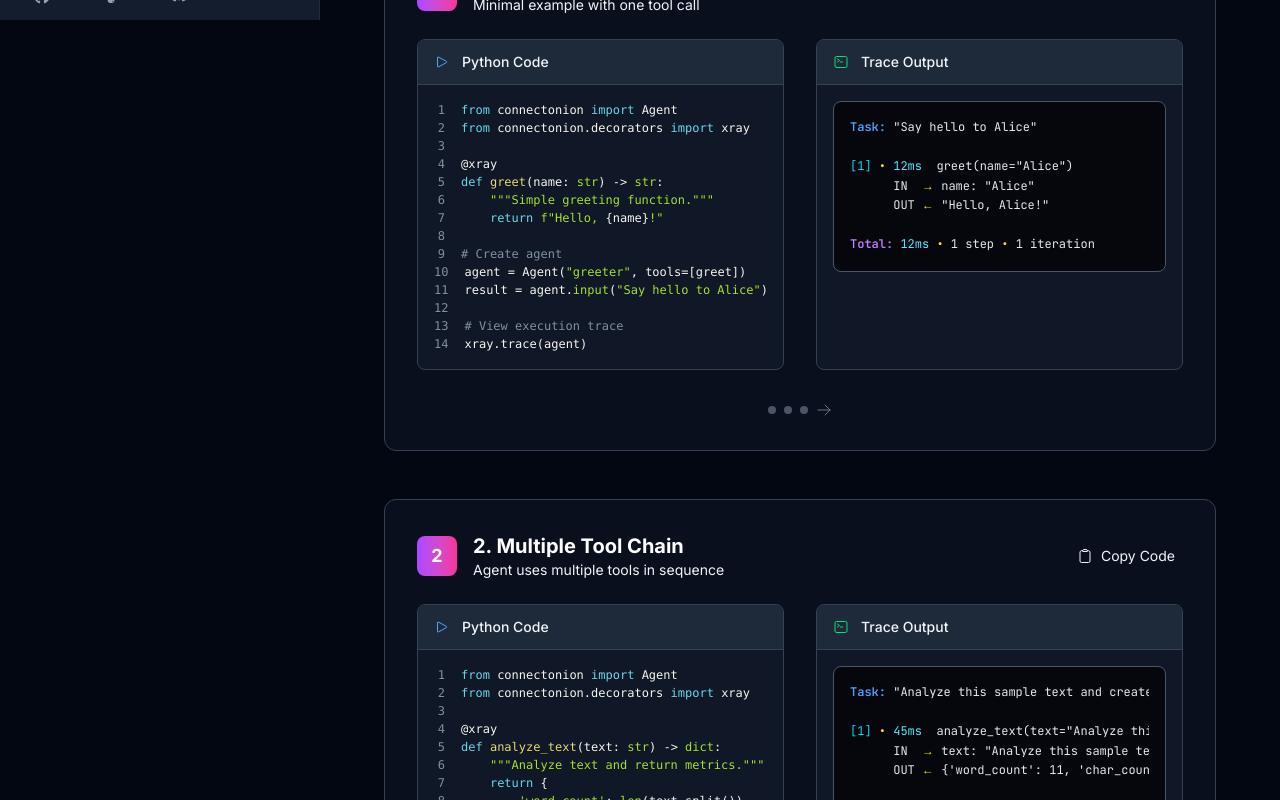
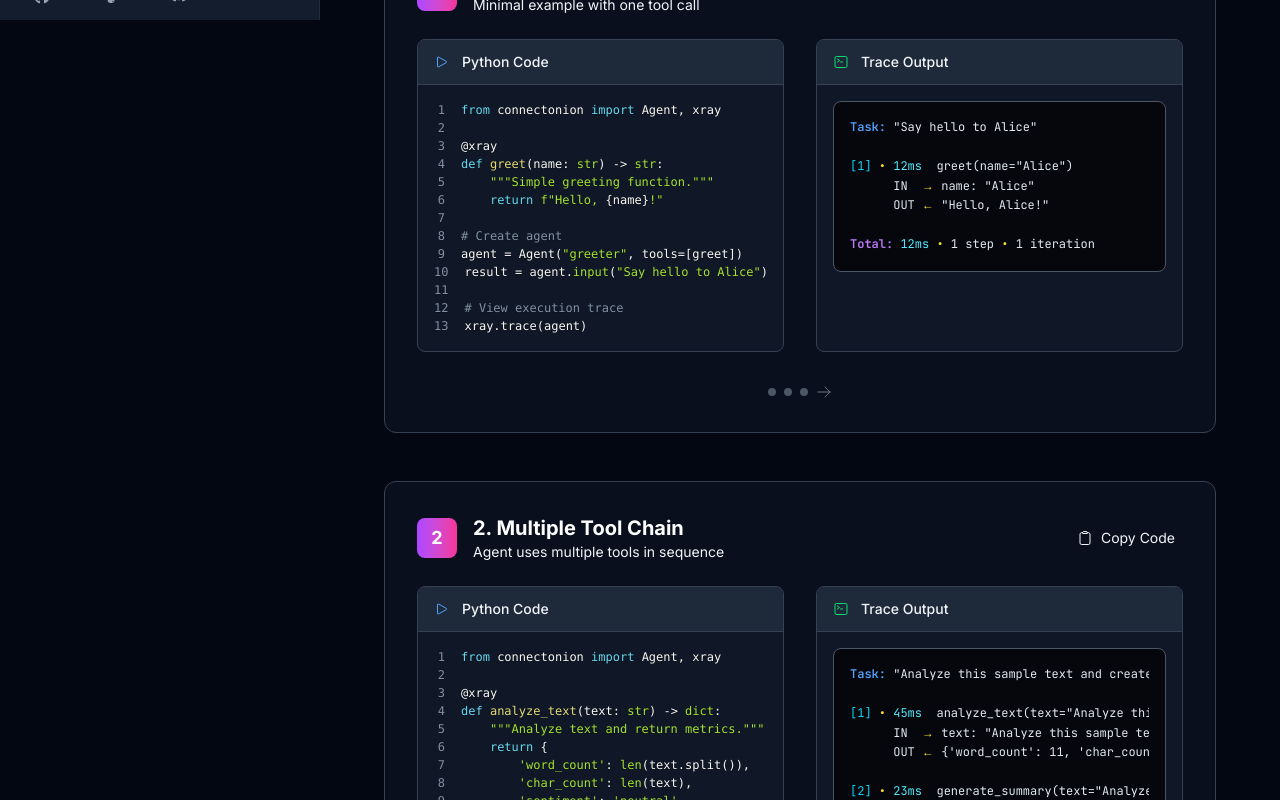
Before and after one commit to wu-changxing/connectonion-docs-site, a Next.js app: page /xray/trace in a window 1280 px wide. Shown: the part 780-1580 px from the top of the page. Built offline with nearby package versions, Linux system fonts and the light colour scheme.

Commit message:
Consolidate import statements in examples

```diff
--- a/app/xray/trace/page.tsx
+++ b/app/xray/trace/page.tsx
@@ -20,8 +20,7 @@ export default function XrayTracePage() {
     simple: {
       title: '1. Simple Single Tool',
       description: 'Minimal example with one tool call',
-      code: `from connectonion import Agent
-from connectonion.decorators import xray
+      code: `from connectonion import Agent, xray
 
 @xray
 def greet(name: str) -> str:
@@ -45,8 +44,7 @@ Total: 12ms • 1 step • 1 iteration`
     basic: {
       title: '2. Multiple Tool Chain',
       description: 'Agent uses multiple tools in sequence',
-      code: `from connectonion import Agent
-from connectonion.decorators import xray
+      code: `from connectonion import Agent, xray
 
 @xray
 def analyze_text(text: str) -> dict:
@@ -89,8 +87,7 @@ Total: 68ms • 2 steps • 1 iteration`
     error: {
       title: '3. Error Handling & Recovery',
       description: 'How trace displays errors and agent recovery',
-      code: `from connectonion import Agent
-from connectonion.decorators import xray
+      code: `from connectonion import Agent, xray
 
 @xray
 def validate_email(email: str) -> dict:
@@ -139,8 +136,7 @@ Total: 18ms • 2 steps • 1 iteration • 1 error`
     performance: {
       title: '4. Performance Bottleneck Analysis',
       description: 'Identify slow operations and optimization opportunities',
-      code: `from connectonion import Agent
-from connectonion.decorators import xray
+      code: `from connectonion import Agent, xray
 import time
 import random
 
@@ -219,8 +215,7 @@ Total: 2.07s • 4 steps • 1 iteration
     ide: {
       title: '5. IDE Breakpoint Debugging',
       description: 'Advanced debugging with IDE breakpoints and live context inspection',
-      code: `from connectonion import Agent
-from connectonion.decorators import xray
+      code: `from connectonion import Agent, xray
 
 @xray
 def process_order(order_data: dict) -> dict:
@@ -444,8 +439,7 @@ pip install connectonion
 ## Basic Usage
 
 \`\`\`python
-from connectonion import Agent
-from connectonion.decorators import xray
+from connectonion import Agent, xray
 
 # Create agent with @xray decorated tools
 @xray
```
